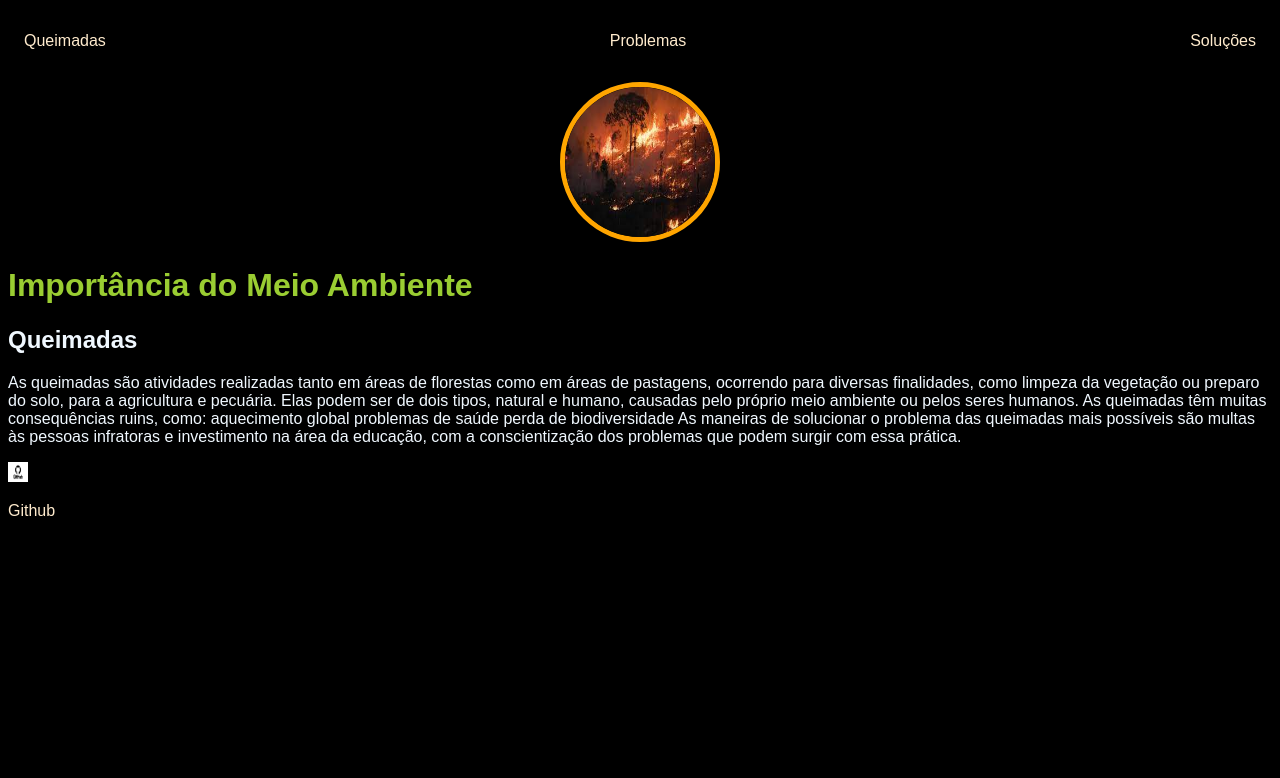
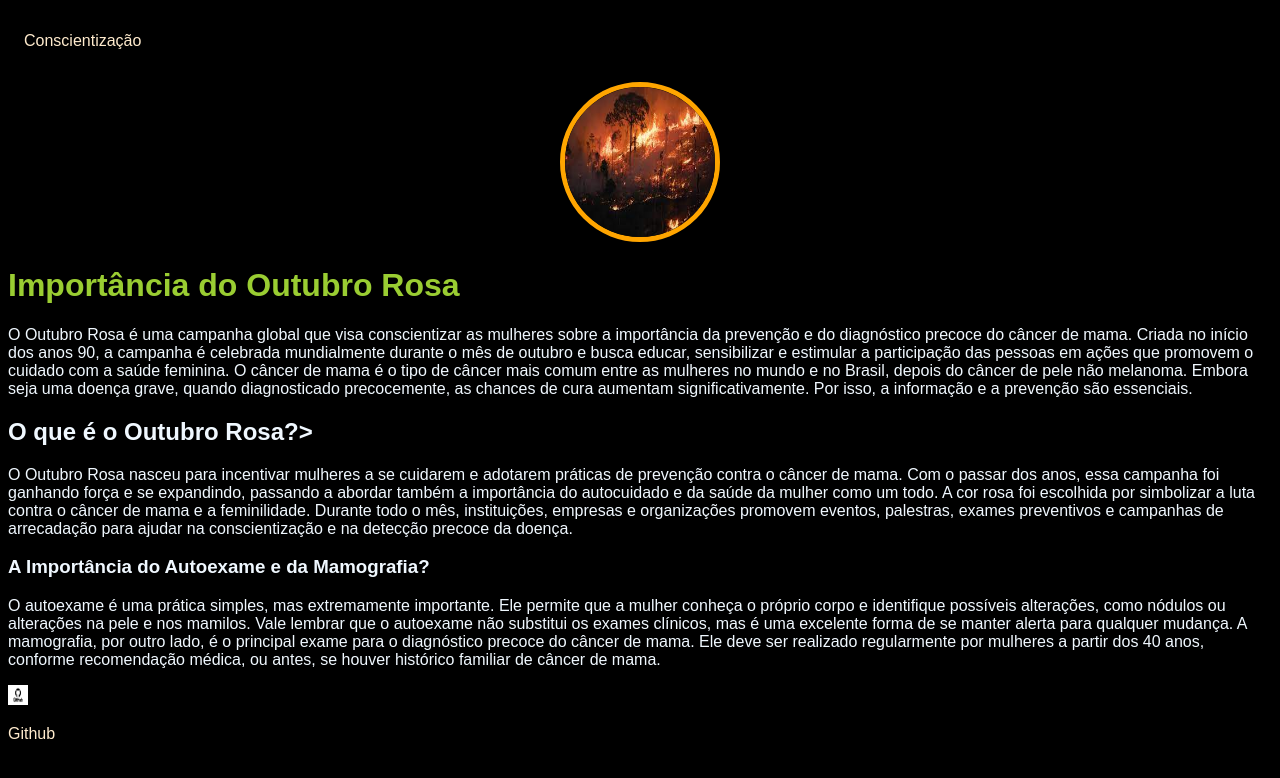
Before and after one commit to carla1947/projetoterceirotrimestre, a plain HTML site: page index.html in a window 1280 px wide. Drawn offline with Linux system fonts and the light colour scheme.

Commit message:
Add files via upload

```diff
--- /dev/null
+++ b/consciente.css
@@ -0,0 +1,39 @@
+body {
+    color: #000000;
+    background-color: rgb(255, 104, 187);
+    font-family: Arial, Helvetica, sans-serif;
+}
+
+ul {
+    display: flex;
+    justify-content: space-between;
+    list-style-type: none;
+    align-items: center;
+    padding: 16px;
+}
+
+a {
+    color: rgb(255, 169, 205);
+    text-decoration: none;
+}
+
+header img {
+    width: 150px;
+    height: 150px;
+    border-radius: 50%;
+    border: 5px solid orange;
+}
+
+.center {
+    text-align: center;
+}
+
+h1 {
+    color: yellowgreen;
+}
+
+footer img {
+width: 20px;
+height: 20px;
+
+}
--- /dev/null
+++ b/consciente.html
@@ -0,0 +1,17 @@
+<!DOCTYPE html>
+<html lang="en">
+<head>
+    <meta charset="UTF-8">
+    <meta name="viewport" content="width=device-width, initial-scale=1.0">
+    <title>Document</title>
+    <link rel="stylesheet" href="consciente.css">
+</head>
+<body>
+    Outubro Rosa é um movimento internacional de conscientização para o controle do câncer de mama, criado no início da década de 1990 pela Fundação Susan G. Komen for the Cure.
+
+A data, celebrada anualmente, tem o objetivo de compartilhar informações e promover a conscientização sobre a doença;
+ proporcionar maior acesso aos serviços de diagnóstico e de tratamento e contribuir para a redução da mortalidade.
+
+
+</body>
+</html>
--- a/index.html
+++ b/index.html
@@ -10,14 +10,9 @@
    <nav>
        <ul>
             <li>
-                 <a href="index.html">Queimadas</a>
+                 <a href="consciente.html">Conscientização</a>
             </li>
-            <li>
-                 <a href="problemas.html"> Problemas </a>
-           </li>
-           <li>
-                 <a href="contact.html">Soluções</a>
-       </li>
+
        </ul>
    </nav>
 
@@ -27,27 +22,32 @@
       <center>
   <img src="images.jpeg"></center>
     </div>
-    <h1>Importância do Meio Ambiente</h1>
-    <h2>Queimadas</h2>
+    <h1>Importância do Outubro Rosa</h1>
     </header>
 
     <main>
         <section>
             <p>
-                As queimadas são atividades realizadas tanto em áreas de florestas como em áreas de pastagens,
-                ocorrendo para diversas finalidades, como limpeza da vegetação ou preparo do solo, para a agricultura e pecuária.
-                 Elas podem ser de dois tipos, natural e humano, causadas pelo próprio meio ambiente ou pelos seres humanos.
+                O Outubro Rosa é uma campanha global que visa conscientizar as mulheres sobre a importância da prevenção e do diagnóstico precoce do câncer de mama.
+                 Criada no início dos anos 90, a campanha é celebrada mundialmente durante o mês de outubro e busca educar, sensibilizar e estimular a participação das pessoas em ações que promovem o cuidado com a saúde feminina.
 
-As queimadas têm muitas consequências ruins, como:
+                O câncer de mama é o tipo de câncer mais comum entre as mulheres no mundo e no Brasil, depois do câncer de pele não melanoma. Embora seja uma doença grave,
+                 quando diagnosticado precocemente, as chances de cura aumentam significativamente.
+                Por isso, a informação e a prevenção são essenciais.
 
-aquecimento global
+               <h2>O que é o Outubro Rosa?></h2>
+                O Outubro Rosa nasceu para incentivar mulheres a se cuidarem e adotarem práticas de prevenção contra o câncer de mama. Com o passar dos anos,
+                essa campanha foi ganhando força e se expandindo, passando a abordar também a importância do autocuidado e da saúde da mulher como um todo.
 
-problemas de saúde
+                A cor rosa foi escolhida por simbolizar a luta contra o câncer de mama e a feminilidade. Durante todo o mês, instituições, empresas e organizações promovem eventos, palestras,
+                 exames preventivos e campanhas de arrecadação para ajudar na conscientização e na detecção precoce da doença.
 
-perda de biodiversidade
+               <h3> A Importância do Autoexame e da Mamografia?</h3>
+                O autoexame é uma prática simples, mas extremamente importante. Ele permite que a mulher conheça o próprio corpo e identifique possíveis alterações, como nódulos ou alterações na pele e nos mamilos.
+                 Vale lembrar que o autoexame não substitui os exames clínicos, mas é uma excelente forma de se manter alerta para qualquer mudança.
 
-As maneiras de solucionar o problema das queimadas mais possíveis são multas às pessoas infratoras e investimento na área da educação,
-com a conscientização dos problemas que podem surgir com essa prática.
+                A mamografia, por outro lado, é o principal exame para o diagnóstico precoce do câncer de mama. Ele deve ser realizado regularmente por mulheres a partir dos 40 anos,
+                 conforme recomendação médica, ou antes, se houver histórico familiar de câncer de mama.
             </p>
         </section>
     </main>
--- a/style.css
+++ b/style.css
@@ -1,3 +1,3 @@
 body{
-    background-color: black;color: aliceblue;
+    background-color: rgb(252, 118, 196);color: rgb(255, 142, 217);
 }
```
